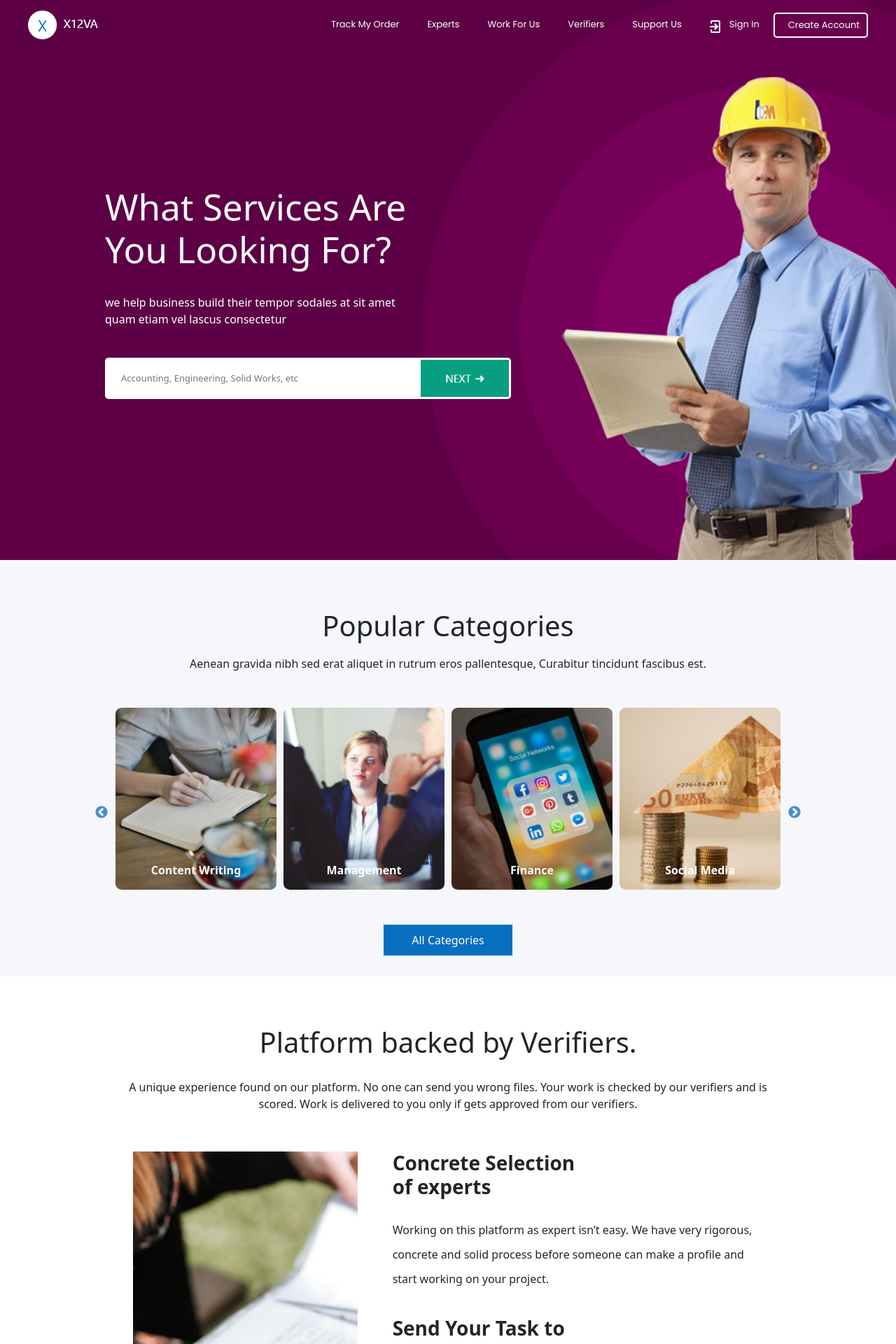
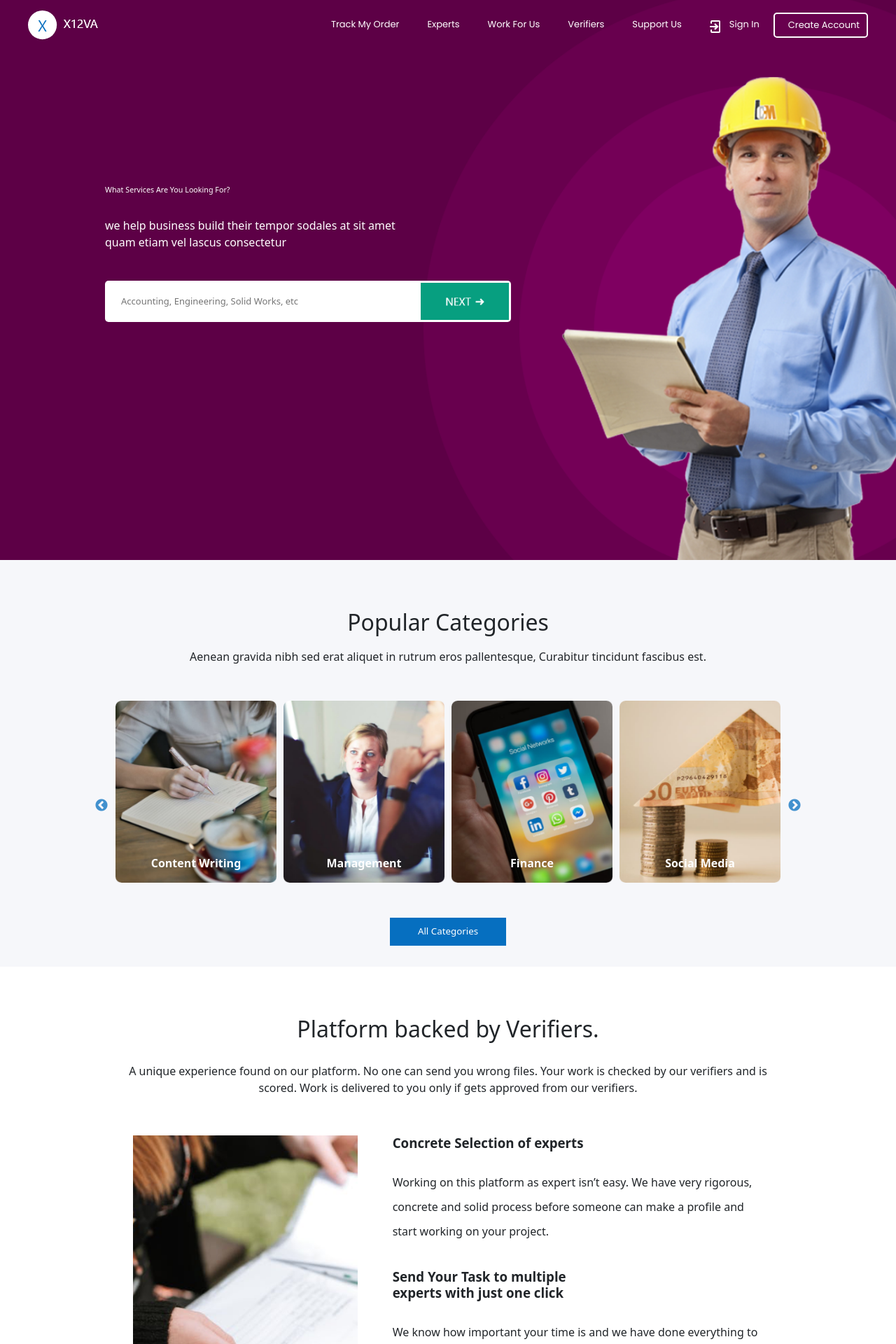
Before and after one commit to nomansd1/x12va, a React (Create React App) app: page / in a window 1280 px wide. Shown: the top 1920 px of the page at 70% size. Built offline with nearby package versions, Linux system fonts and the light colour scheme.

Commit message:
added theme.css

```diff
--- a/src/App.js
+++ b/src/App.js
@@ -4,6 +4,8 @@ import { BrowserRouter, Route, Switch } from 'react-router-dom';
 //Bootstrap
 import 'bootstrap/dist/css/bootstrap.css';
 
+// theme
+import './Components/Theme.css'
 
 
 // components
--- /dev/null
+++ b/src/Components/Theme.css
@@ -0,0 +1,29 @@
+/* headings */
+h1 {
+    font-size: 2em !important;
+}
+h2 {
+    font-size: 1.5em !important;
+}
+h3 {
+    font-size: 1.17em !important;
+}
+h4 {
+    font-size: 1em !important;
+}
+h5 {
+    font-size: .83em !important;
+}
+h6 {
+    font-size: .67em !important;
+}
+
+h1 , h2 , h3 , h4 , h5 , h6 {
+    font-weight: bolder;
+}
+
+/* buttons */
+button {
+    padding: 1px 6px;
+    font-size: 13.333px;
+}
```
